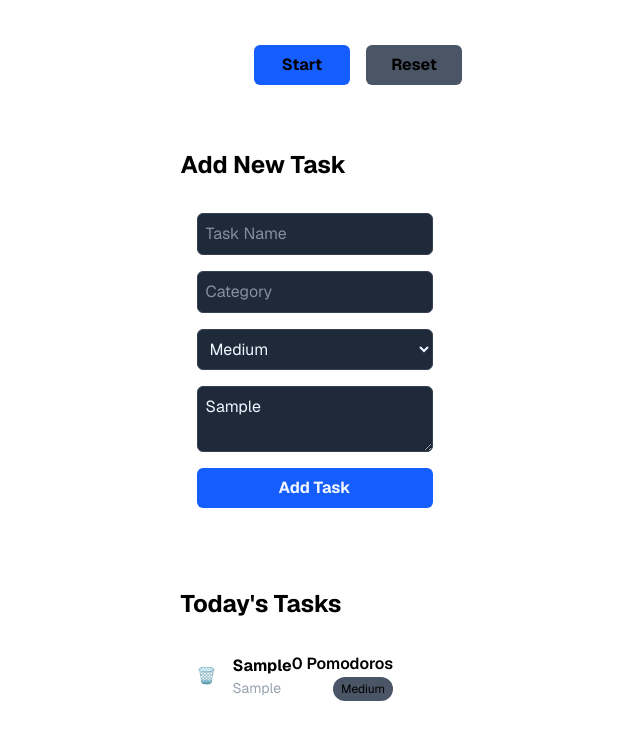
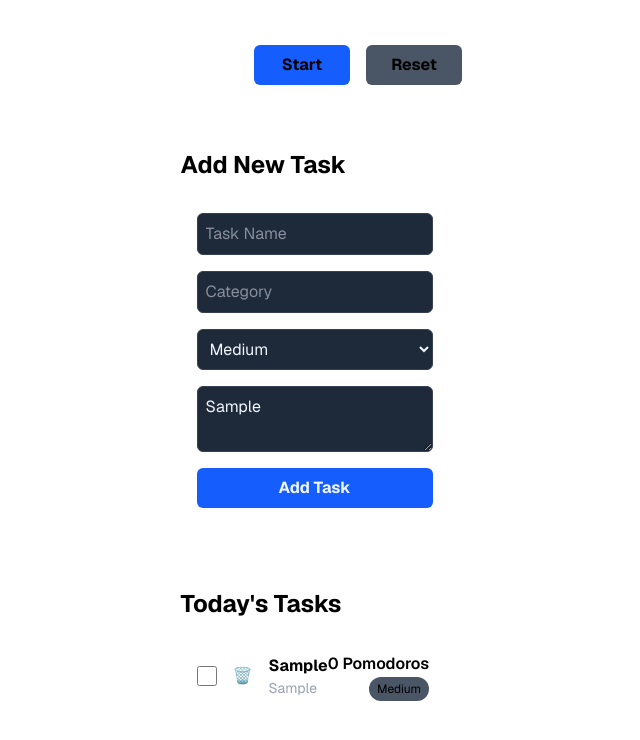
Before and after one commit to dapperAuteur/project-chronicle, a Next.js app: page / in a window 1280 px wide. Both pictures are taken after typing "Sample", "Sample", "Sample" into the empty fields and a click on the button "Add Task". Shown: the part 407-1147 px from the top of the page, without its empty margins (282-922 px from the left). Built offline with nearby package versions, Linux system fonts and the light colour scheme.

Commit message:
Toggling Task Status

```diff
--- a/src/app/page.tsx
+++ b/src/app/page.tsx
@@ -84,6 +84,15 @@
     setMode('focus');
   };
 
+  const handleToggleStatus = (taskId: string) => {
+    setTasks(prevTasks =>
+      prevTasks.map(task =>
+        task.id === taskId
+          ? { ...task, status: task.status === 'Done' ? 'To Do' : 'Done' }
+          : task
+      )
+    );
+  };
   const handleDeleteTask = (taskId: string) => {
     // A simple confirmation dialog.
     if (window.confirm("Are you sure you want to delete this task?")) {
@@ -210,6 +219,7 @@
                   isActive={isActive}
                   onClick={setSelectedTaskId}
                   onDelete={handleDeleteTask}
+                  onToggleStatus={handleToggleStatus}
                 />
               ))}
             </div>
--- a/src/components/TaskItem.tsx
+++ b/src/components/TaskItem.tsx
@@ -1,12 +1,13 @@
 // src/components/TaskItem.tsx
-import { Task } from '@/types/task'; // Import the type we just created
+import { Task } from '@/types/task';
 
 interface TaskItemProps {
   task: Task;
-  isSelected: boolean; // To know if it's the selected one
+  isSelected: boolean;
   isActive: boolean;
-  onClick: (id: string) => void; // A function to call when clicked
-  onDelete: (id: string) => void; // <-- Add this new prop
+  onClick: (id: string) => void;
+  onDelete: (id: string) => void;
+  onToggleStatus: (id: string) => void;
 }
 
 // Notice how we're using the interface to type the props
@@ -15,12 +16,18 @@
   isSelected,
   isActive,
   onClick,
-  onDelete
+  onDelete,
+  onToggleStatus
 }: TaskItemProps) {
   const containerClasses = `
     bg-white/10 p-4 rounded-lg flex justify-between items-center cursor-pointer
     ${isSelected ? 'ring-2 ring-blue-500' : 'hover:bg-white/20'}
   `;
+
+  const handleToggleClick = (e: React.MouseEvent) => {
+    e.stopPropagation();
+    onToggleStatus(task.id);
+  };
   const handleDeleteClick = (e: React.MouseEvent) => {
       e.stopPropagation(); // Stop the click from bubbling up to the parent div
       onDelete(task.id);
@@ -29,17 +36,24 @@
     <div
       className={containerClasses}
       onClick={() => onClick(task.id)}>
-      <div className="flex items-center gap-4"> {/* <-- Wrapper div for alignment */}
-        {/* We'll add a better icon later */}
+      <div className="flex items-center gap-4">
+        <input
+          type="checkbox"
+          checked={task.status === 'Done'}
+          onChange={handleToggleClick} // We'll reuse the click handler logic
+          className="w-5 h-5 rounded accent-blue-500"
+        />
         <button
-          onClick={handleDeleteClick} // <-- Use the new handler
+          onClick={handleDeleteClick}
           className="text-red-500 hover:text-red-400"
           aria-label={`Delete task ${task.name}`}
         >
           🗑️ {/* Simple trash can emoji for now */}
         </button>
         <div>
-          <h3 className="font-bold">{task.name}</h3>
+          <h3 className={`font-bold ${task.status === 'Done' ? 'line-through text-gray-500' : ''}`}>
+            {task.name}
+          </h3>
           <p className="text-sm text-gray-400">{task.category}</p>
         </div>
       </div>
```
